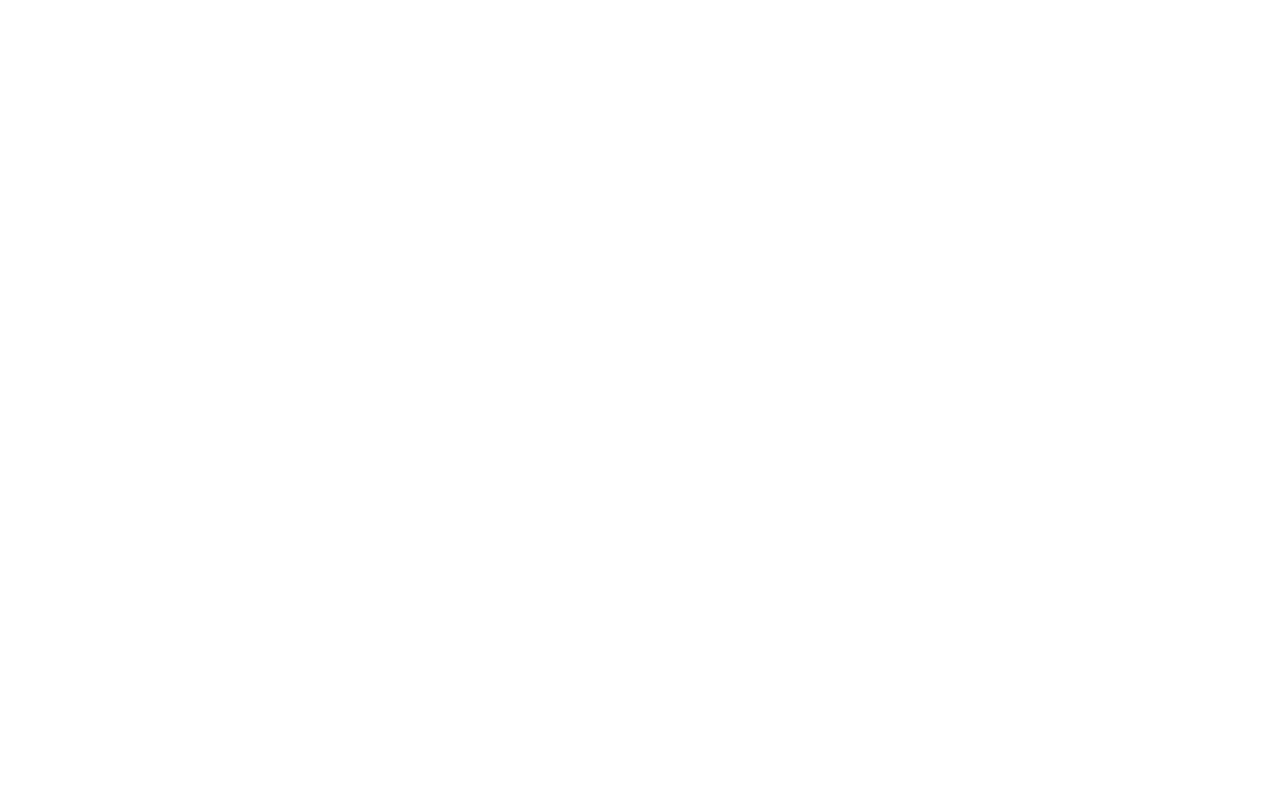
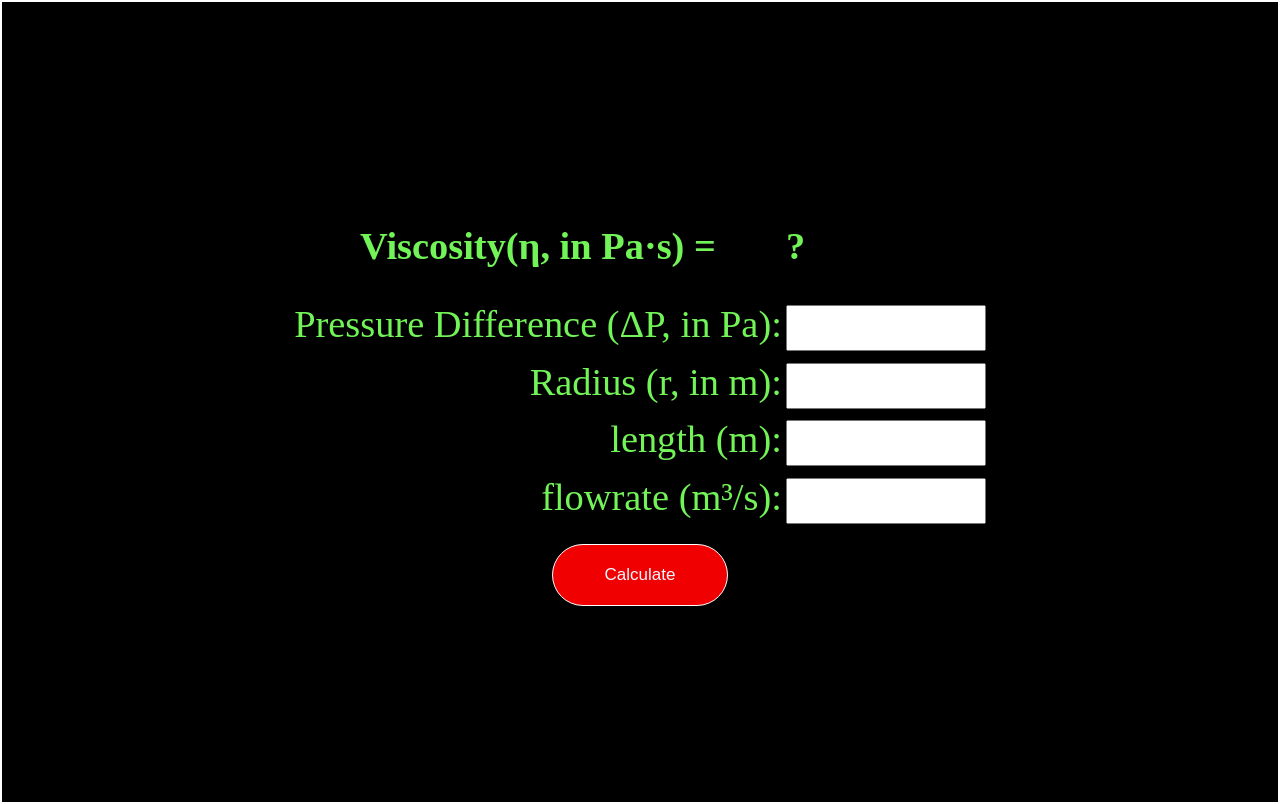
Before and after one commit to Chaizazyz/myproject, a plain HTML site: page subp/Viscosity.html in a window 1280 px wide. Drawn offline with Linux system fonts and the light colour scheme.

Commit message:
first commit

```diff
--- a/subp/Viscosity.html
+++ b/subp/Viscosity.html
@@ -0,0 +1,41 @@
+<!DOCTYPE html>
+<html lang="en">
+<head>
+    <meta charset="UTF-8">
+    <meta name="viewport" content="width=device-width, initial-scale=1.0">
+    <title>Viscosity</title>
+    <script src="js/scriptviscosity.js"></script>
+    <link rel="stylesheet" href="style/styleVicosity.css">
+</head>
+<body>
+    <div class="table">
+        <form onsubmit="calculateViscosity(event)" id="poiseuilleForm">
+            <table >
+                <tr>
+                    <td ><h1 id="title">Viscosity(η, in Pa·s) =  </td>
+                        <td><h1 id="result">?</h1></td>
+
+                </tr>
+                <tr><td id="td1"><label for="deltaP">Pressure Difference (ΔP, in Pa):</label></td>
+                <td><input type="number" id="deltaP" step="0.0001" required></td></tr>
+
+                <tr><td id="td1"><label for="radius">Radius (r, in m):</label></td>
+                <td><input type="number" id="radius" step="0.0001" required></td></tr>
+
+
+                <tr><td id="td1"><label for="length">length (m):</label></td>
+                <td><input type="number" id="length" step="0.0001" required></td></tr>
+
+
+                <tr><td id="td1"><label for="flowrate">flowrate (m³/s):</label></td>
+                <td><input type="number" id="flowrate" step="0.0001" required></td></tr>
+
+                <tr><td colspan="2"    class="footer"><button onclick="calculateViscosity()">Calculate</button></td></tr>
+            </table>
+        </form>
+
+    </div>
+
+
+</body>
+</html>
--- /dev/null
+++ b/subp/js/scriptviscosity.js
@@ -0,0 +1,15 @@
+function calculateViscosity(event) {
+    event.preventDefault();  // Prevent form from submitting
+    const deltaP = parseFloat(document.getElementById('deltaP').value);
+    const length = parseFloat(document.getElementById('length').value);
+    const radius = parseFloat(document.getElementById('radius').value);
+    const flowRate = parseFloat(document.getElementById('flowrate').value);
+
+    if (isNaN(deltaP) || isNaN(length) || isNaN(radius) || isNaN(flowRate)) {
+        alert("Please enter valid numbers in all fields.");
+        return;
+    }
+
+    const viscosity = (deltaP * Math.PI * Math.pow(radius, 4)) / (8 * length * flowRate);
+    document.getElementById('result').textContent = viscosity.toFixed(6);
+}
--- /dev/null
+++ b/subp/style/styleFloerate.css
@@ -0,0 +1,75 @@
+body{
+    display: flex;
+    justify-content: center;
+    align-items: center;
+    height: 100vh;
+    margin: auto;
+    background-color: black;
+    border: 2px solid rgb(255, 255, 255);
+}
+.title{
+    text-align: center;
+    color: rgb(114, 244, 88);
+}
+
+#poiseuilleForm{
+
+
+    color: rgb(114, 244, 88);
+}
+th{
+    font-size: 2.5vmax;
+}
+#td1{
+    text-align: right;
+}
+td{
+    font-size: 3vmax;
+}
+.header{
+    text-align: center;
+    justify-content: center;
+}
+.footer{
+    text-align: center;
+
+}
+button{
+    margin-top: 2vh;
+    font-size: 4.5mm;
+    border-radius: 5vh;
+    border: 1.5px solid rgb(255, 255, 255);
+    padding: 2.5vh 4vw;
+    background-color: rgba(255, 0, 0, 0.942);
+    color: aliceblue;
+    cursor:pointer;
+}
+#deltaP{
+    width: 15vi;
+    height: 5vh;
+    margin-left: 0;
+
+}
+#radius{
+    width: 15vi;
+    height: 5vh;
+    margin-left: 0;
+
+}
+#viscosity{
+    width: 15vi;
+    height: 5vh;
+    margin-left: 0;
+
+}
+#length{
+    width: 15vi;
+    height: 5vh;
+    margin-left: 0;
+
+}
+#result{
+    font-size: 3vmax;
+    color: rgb(114, 244, 88);
+
+}
--- a/subp/style/stlyeFloerate.css
+++ b/subp/style/styleLength.css
@@ -62,13 +62,14 @@ button{
     margin-left: 0;
 
 }
-#length{
+#flowrate{
     width: 15vi;
     height: 5vh;
     margin-left: 0;
 
 }
 #result{
-    font-size: 1vmax;
+    font-size: 3vmax;
     color: rgb(114, 244, 88);
+
 }
--- /dev/null
+++ b/subp/style/stylePressure-Difference.css
@@ -0,0 +1,76 @@
+body{
+    display: flex;
+    justify-content: center;
+    align-items: center;
+    height: 100vh;
+    margin: auto;
+    background-color: black;
+    border: 2px solid rgb(255, 255, 255);
+}
+#title{
+    font-size: 3vmax;
+    text-align: center;
+    color: rgb(114, 244, 88);
+}
+
+#poiseuilleForm{
+
+
+    color: rgb(114, 244, 88);
+}
+th{
+    font-size: 1.5vmax;
+}
+#td1{
+    text-align: right;
+}
+td{
+    font-size: 3vmax;
+}
+.header{
+    text-align: center;
+    justify-content: center;
+}
+.footer{
+    text-align: center;
+
+}
+button{
+    margin-top: 2vh;
+    font-size: 4.5mm;
+    border-radius: 5vh;
+    border: 1.5px solid rgb(255, 255, 255);
+    padding: 2.5vh 4vw;
+    background-color: rgba(255, 0, 0, 0.942);
+    color: aliceblue;
+    cursor:pointer;
+}
+#length{
+    width: 15vi;
+    height: 5vh;
+    margin-left: 0;
+
+}
+#radius{
+    width: 15vi;
+    height: 5vh;
+    margin-left: 0;
+
+}
+#viscosity{
+    width: 15vi;
+    height: 5vh;
+    margin-left: 0;
+
+}
+#flowrate{
+    width: 15vi;
+    height: 5vh;
+    margin-left: 0;
+
+}
+#result{
+    font-size: 3vmax;
+    color: rgb(114, 244, 88);
+
+}
--- /dev/null
+++ b/subp/style/styleRadius.css
@@ -0,0 +1,76 @@
+body{
+    display: flex;
+    justify-content: center;
+    align-items: center;
+    height: 100vh;
+    margin: auto;
+    background-color: black;
+    border: 2px solid rgb(255, 255, 255);
+}
+#title{
+    font-size: 3vmax;
+    text-align: center;
+    color: rgb(114, 244, 88);
+}
+
+#poiseuilleForm{
+
+
+    color: rgb(114, 244, 88);
+}
+th{
+    font-size: 2.5vmax;
+}
+#td1{
+    text-align: right;
+}
+td{
+    font-size: 3vmax;
+}
+.header{
+    text-align: center;
+    justify-content: center;
+}
+.footer{
+    text-align: center;
+
+}
+button{
+    margin-top: 2vh;
+    font-size: 4.5mm;
+    border-radius: 5vh;
+    border: 1.5px solid rgb(255, 255, 255);
+    padding: 2.5vh 4vw;
+    background-color: rgba(255, 0, 0, 0.942);
+    color: aliceblue;
+    cursor:pointer;
+}
+#deltaP{
+    width: 15vi;
+    height: 5vh;
+    margin-left: 0;
+
+}
+#length{
+    width: 15vi;
+    height: 5vh;
+    margin-left: 0;
+
+}
+#viscosity{
+    width: 15vi;
+    height: 5vh;
+    margin-left: 0;
+
+}
+#flowrate{
+    width: 15vi;
+    height: 5vh;
+    margin-left: 0;
+
+}
+#result{
+    font-size: 3vmax;
+    color: rgb(114, 244, 88);
+
+}
--- /dev/null
+++ b/subp/style/styleVicosity.css
@@ -0,0 +1,76 @@
+body{
+    display: flex;
+    justify-content: center;
+    align-items: center;
+    height: 100vh;
+    margin: auto;
+    background-color: black;
+    border: 2px solid rgb(255, 255, 255);
+}
+#title{
+    font-size: 3vmax;
+    text-align: center;
+    color: rgb(114, 244, 88);
+}
+
+#poiseuilleForm{
+
+
+    color: rgb(114, 244, 88);
+}
+th{
+    font-size: 2.5vmax;
+}
+#td1{
+    text-align: right;
+}
+td{
+    font-size: 3vmax;
+}
+.header{
+    text-align: center;
+    justify-content: center;
+}
+.footer{
+    text-align: center;
+
+}
+button{
+    margin-top: 2vh;
+    font-size: 4.5mm;
+    border-radius: 5vh;
+    border: 1.5px solid rgb(255, 255, 255);
+    padding: 2.5vh 4vw;
+    background-color: rgba(255, 0, 0, 0.942);
+    color: aliceblue;
+    cursor:pointer;
+}
+#deltaP{
+    width: 15vi;
+    height: 5vh;
+    margin-left: 0;
+
+}
+#radius{
+    width: 15vi;
+    height: 5vh;
+    margin-left: 0;
+
+}
+#length{
+    width: 15vi;
+    height: 5vh;
+    margin-left: 0;
+
+}
+#flowrate{
+    width: 15vi;
+    height: 5vh;
+    margin-left: 0;
+
+}
+#result{
+    font-size: 3vmax;
+    color: rgb(114, 244, 88);
+
+}
```
Also changed, not shown: index.html (+1 -1 lines), subp/Length.html (+41 -0 lines), subp/Pressure Difference.html (+41 -0 lines), subp/Radius.html (+41 -0 lines), subp/flowrate.html (+3 -3 lines), subp/js/scriptLength.js (added, +15 -0 lines), subp/js/scriptPressure-Difference.js (added, +15 -0 lines), subp/js/scriptRadius.js (added, +15 -0 lines), subp/js/scriptflowrate.js (+5 -4 lines), subp/test.html (deleted, +0 -57 lines).
